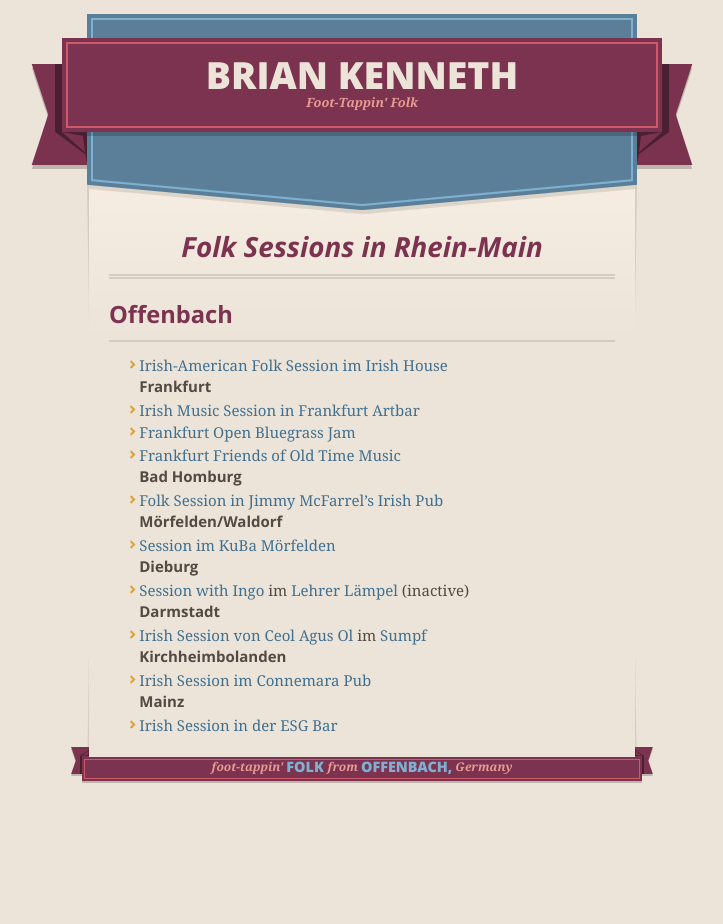
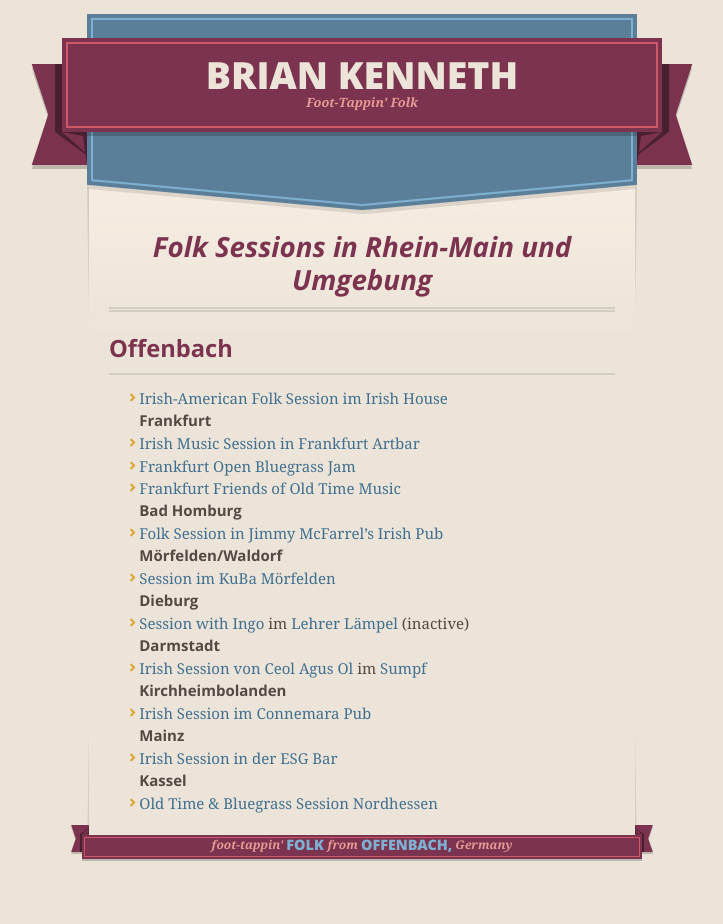
Before and after one commit to BrianInGermany/briankennethmusic, a Jekyll site: the page built from sessions.md, in a window 1280 px wide. Shown: the whole page, without its empty margins (278-1001 px from the left). Built offline with Jekyll 4.4.1, drawn with Linux system fonts in a browser that asks for light colours; our own code applies the rules of GitHub Pages for plain Markdown files; comment, search, counter and statistics services are not loaded; before the commit the page ends 900 px from its top, so only the background shows below that.

Commit message:
add nordhessen jam

```diff
--- a/sessions.md
+++ b/sessions.md
@@ -1,4 +1,4 @@
-# Folk Sessions in Rhein-Main
+# Folk Sessions in Rhein-Main und Umgebung
 
 ## Offenbach
 - [Irish-American Folk Session im Irish House](https://www.facebook.com/events/1612710329121178)
@@ -18,3 +18,5 @@
 - [Irish Session im Connemara Pub](http://www.connemarairishpub.de/html/events.html)
 ## Mainz
 - [Irish Session in der ESG Bar](https://www.facebook.com/Irish-Trad-Session-ESG-Bar-2546704292030717/)
+## Kassel
+- [Old Time & Bluegrass Session Nordhessen](https://www.facebook.com/groups/BluegrassNordhessen/)
```
